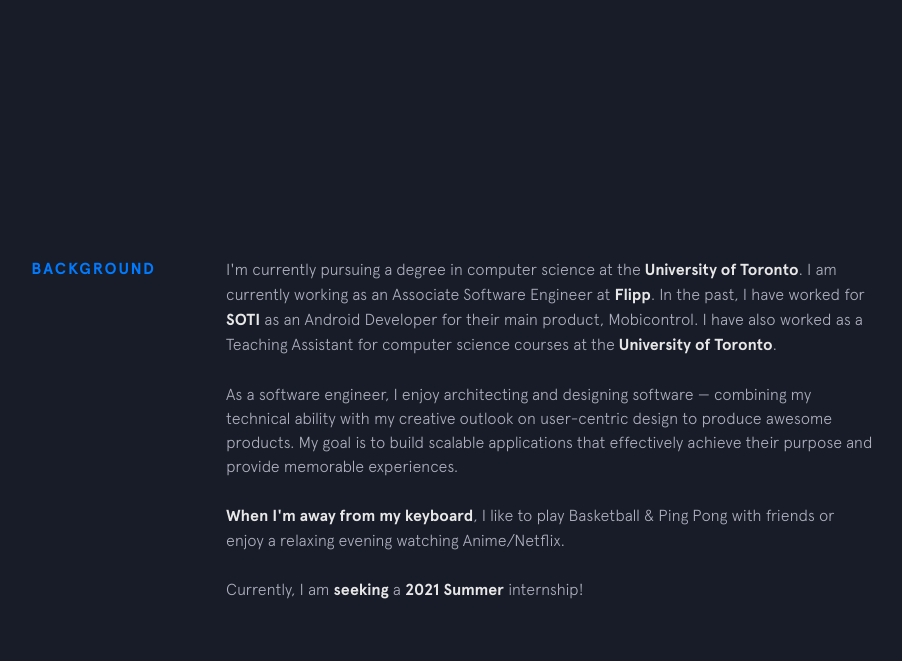
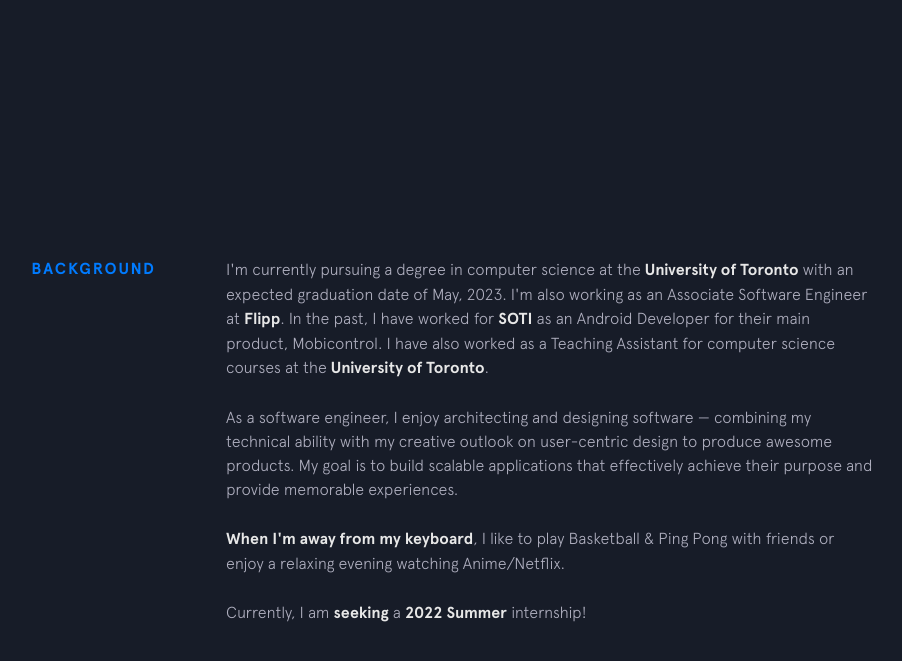
Before and after one commit to AhmadAlsabbagh/AhmadAlsabbagh.github.io, a Jekyll site: the page built from index.html, in a window 1280 px wide and 900 px high, scrolled down 743 px, cut to the strip 0-723 px from the top of the window. Shown: the top 661 px of the strip, without its empty margins (224-1126 px from the left). Built offline with Jekyll 4.4.1, drawn with Linux system fonts in a browser that asks for light colours; nearby versions of some CDN libraries.

Commit message:
Small typo

```diff
--- a/_includes/background.html
+++ b/_includes/background.html
@@ -3,8 +3,8 @@
   <div class="section__content">
     <p>
       I'm currently pursuing a degree in computer science at the
-      <a class="underline-link" href="https://www.utoronto.ca/" target="_blank">University of Toronto</a>.
-      I am currently working as an Associate Software Engineer at
+      <a class="underline-link" href="https://www.utoronto.ca/" target="_blank">University of Toronto</a> with an expected graduation date of May, 2023.
+      I'm also working as an Associate Software Engineer at
       <a class="underline-link" href="https://flipp.com/" target="_blank">Flipp</a>.
       In the past, I have worked for
       <a class="underline-link" href="https://soti.net/" target="_blank">SOTI</a> as an Android Developer for their main product, Mobicontrol.
@@ -22,7 +22,7 @@
       <strong>When I'm away from my keyboard</strong>, I like to play Basketball &amp; Ping Pong with friends or enjoy a relaxing evening watching Anime/Netflix.
     </p>
 
-    <p>Currently, I am <strong>seeking</strong> a <strong>2021 Summer</strong> internship!</p>
+    <p>Currently, I am <strong>seeking</strong> a <strong>2022 Summer</strong> internship!</p>
 
     <!-- {% include employment-status.html %} -->
   </div>
```
